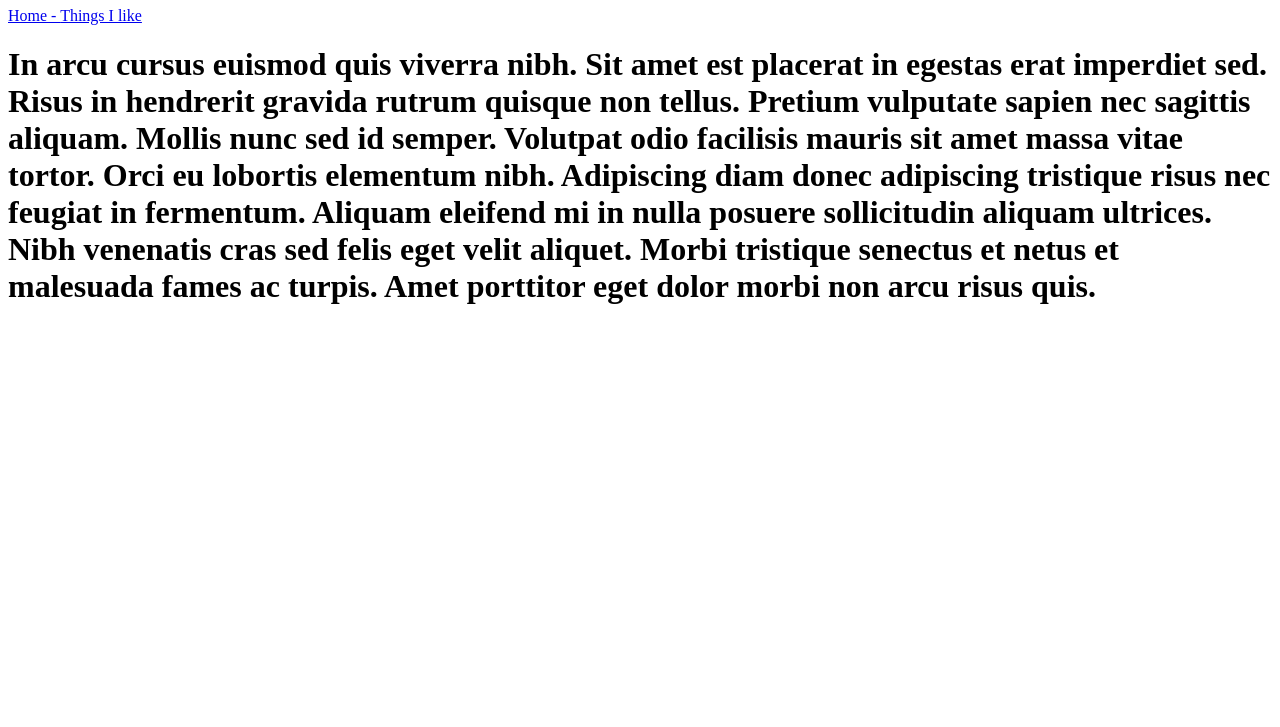
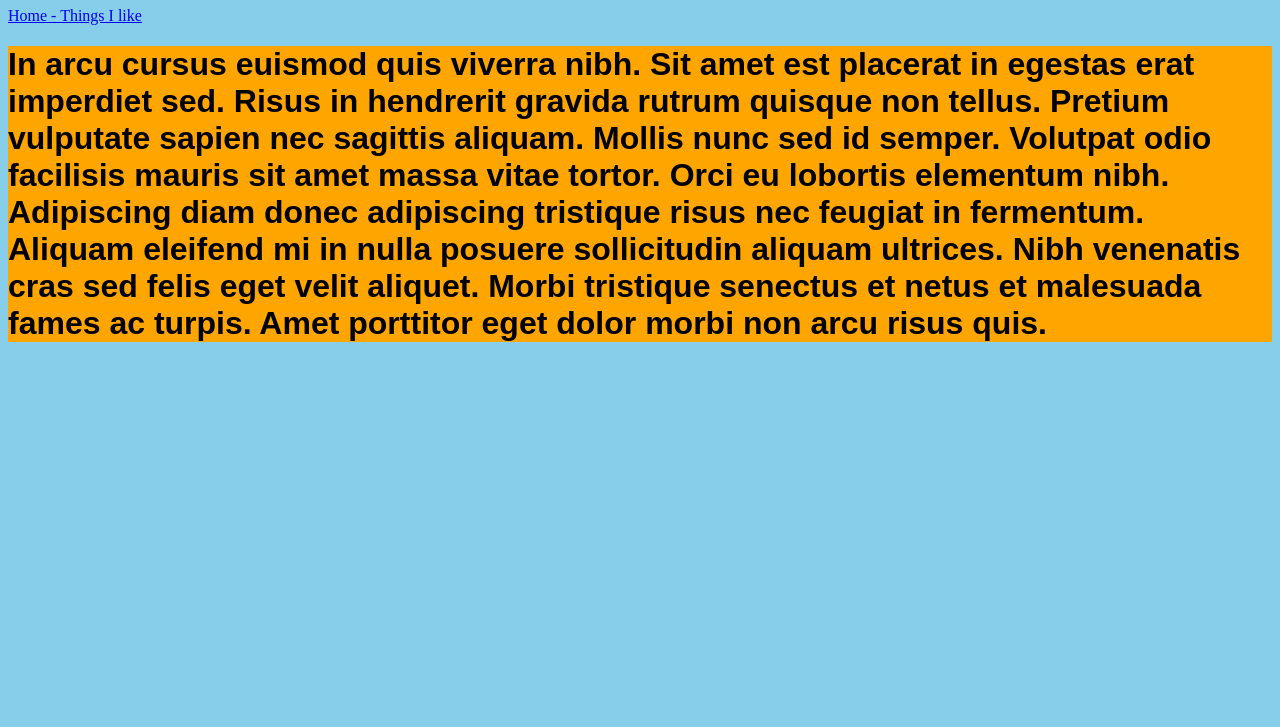
Before and after one commit to Emmanuel-mena/Exercise-1-, a plain HTML site: page Hobbies.html in a window 1280 px wide. Shown: the part 73-800 px from the top of the page. Drawn offline with Linux system fonts and the light colour scheme.

Commit message:
Update Hobbies.html

```diff
--- a/Hobbies.html
+++ b/Hobbies.html
@@ -1,5 +1,13 @@
 <!DOCTYPE html>
 <html lang="en">
+
+<style>
+
+html {background-color: skyblue;}
+ h1{ font-family: fantasy}
+     h1{background-color:  orange;}
+    </style>
+
 
 <head>
     <meta charset="UTF-8">
```
